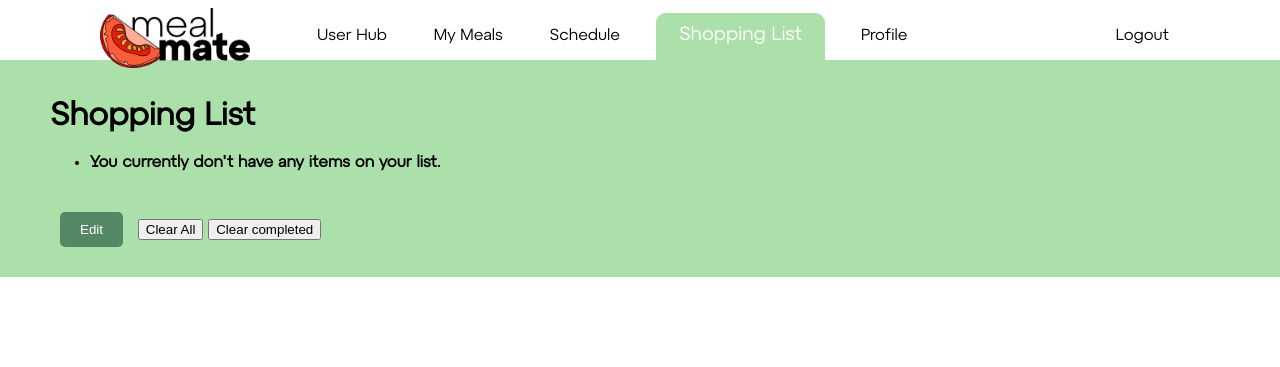
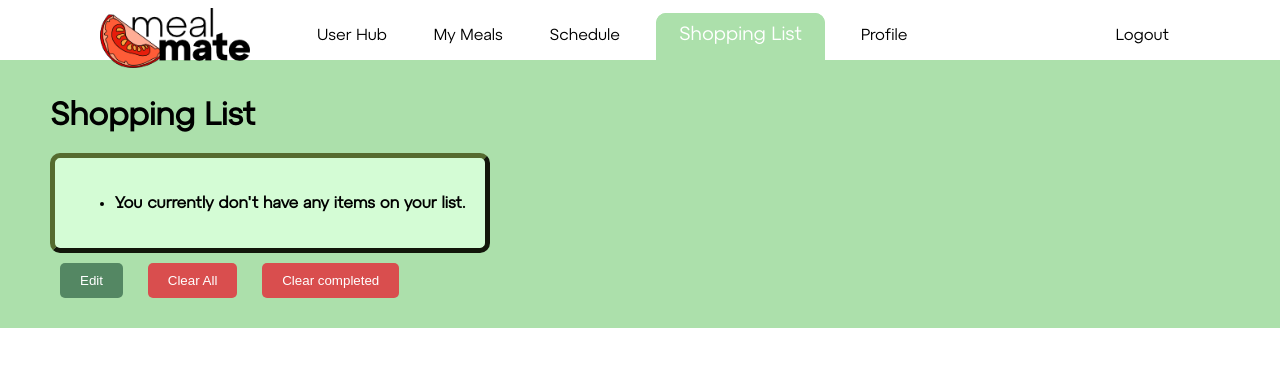
Before and after one commit to annalina0810/MyMealMate, a Django app: page /MyMealMate/shopping_list/ in a window 1280 px wide. Shown: the top 367 px of the page. Run offline with Django 3.2, Linux system fonts and the light colour scheme; the visitor is signed in with stand-in values (Sample User, id 1); data comes from the database, SQL or seed files in the repository; data that the repository does not hold is empty.

Commit message:
added shopping_list styles to styles.css

```diff
--- a/static/css/styles.css
+++ b/static/css/styles.css
@@ -131,3 +131,25 @@ form input{
     width: 15%;
     padding-left: 5%
 }
+
+.shopping_list {
+    box-sizing: border-box;
+    display: inline-block;
+    padding: 20px;
+    border: 5px outset darkolivegreen;
+    margin: 0 0;
+    border-radius: 10px;
+    background-color: #d4fcd5;
+}
+
+.delete_button{
+      display: inline-block;
+      text-align: center;
+      padding: 10px 20px;
+      margin: 10px;
+      background-color: #d94e4e;
+      color: #fff;
+      border: none;
+      border-radius: 5px;
+      cursor: pointer;
+}
--- a/templates/MyMealMate/edit_shopping_list.html
+++ b/templates/MyMealMate/edit_shopping_list.html
@@ -7,7 +7,6 @@
 {% endblock %}
 
 {% block stylesheet_block %}
-    <link rel="stylesheet" href="{% static 'css/shopping_list.css' %}">
     <link rel="stylesheet" href="https://cdnjs.cloudflare.com/ajax/libs/font-awesome/4.7.0/css/font-awesome.min.css">
 {% endblock %}
 {% block script_block %}
--- a/templates/MyMealMate/shopping_list.html
+++ b/templates/MyMealMate/shopping_list.html
@@ -6,9 +6,6 @@
     Shopping List
 {% endblock %}
 
-{% block stylesheet_block %}
-    <link rel="stylesheet" href="{% static 'css/shopping_list.css' %}">
-{% endblock %}
 
 {% block script_block %}
     <script src="{% static 'js/popups.js' %}"></script>
```
